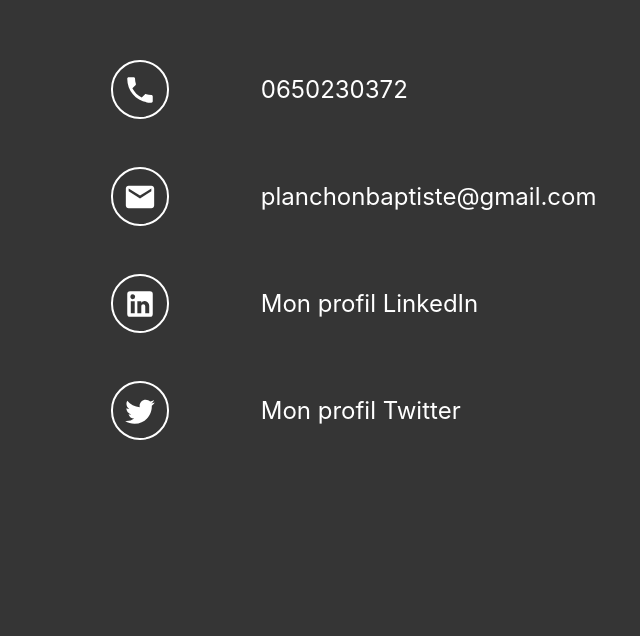
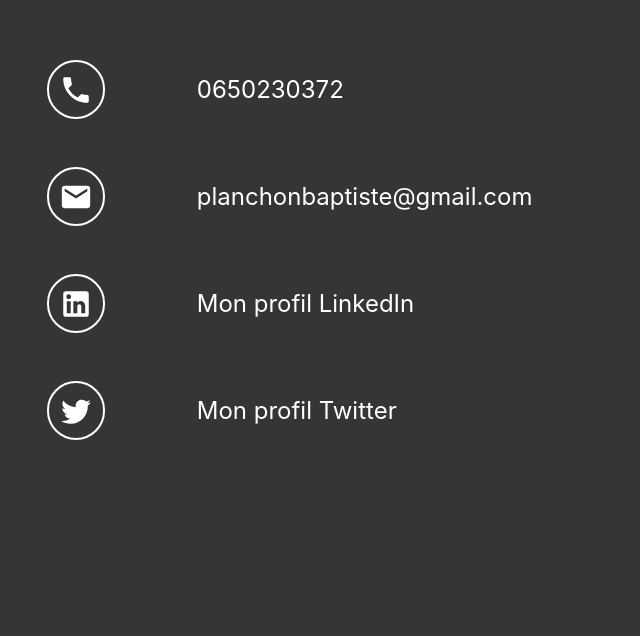
Before and after one commit to Baptiste71/Planchon_Baptiste_Portfolio-master, a React (Create React App) app: page /contact in a window 1280 px wide. Shown: the part 522-1158 px from the top of the page, without its empty margins (363-1003 px from the left). Built offline with nearby package versions, Linux system fonts and the light colour scheme.

Commit message:
maj contact desktop

```diff
--- a/src/pages/contact/_contact.scss
+++ b/src/pages/contact/_contact.scss
@@ -16,7 +16,7 @@
   @include flexDirectionCol;
   align-items: center;
   width: 60%;
-  margin-left: 25%;
+  margin-left: 20%;
   margin-bottom: 150px;
 }
 
```
